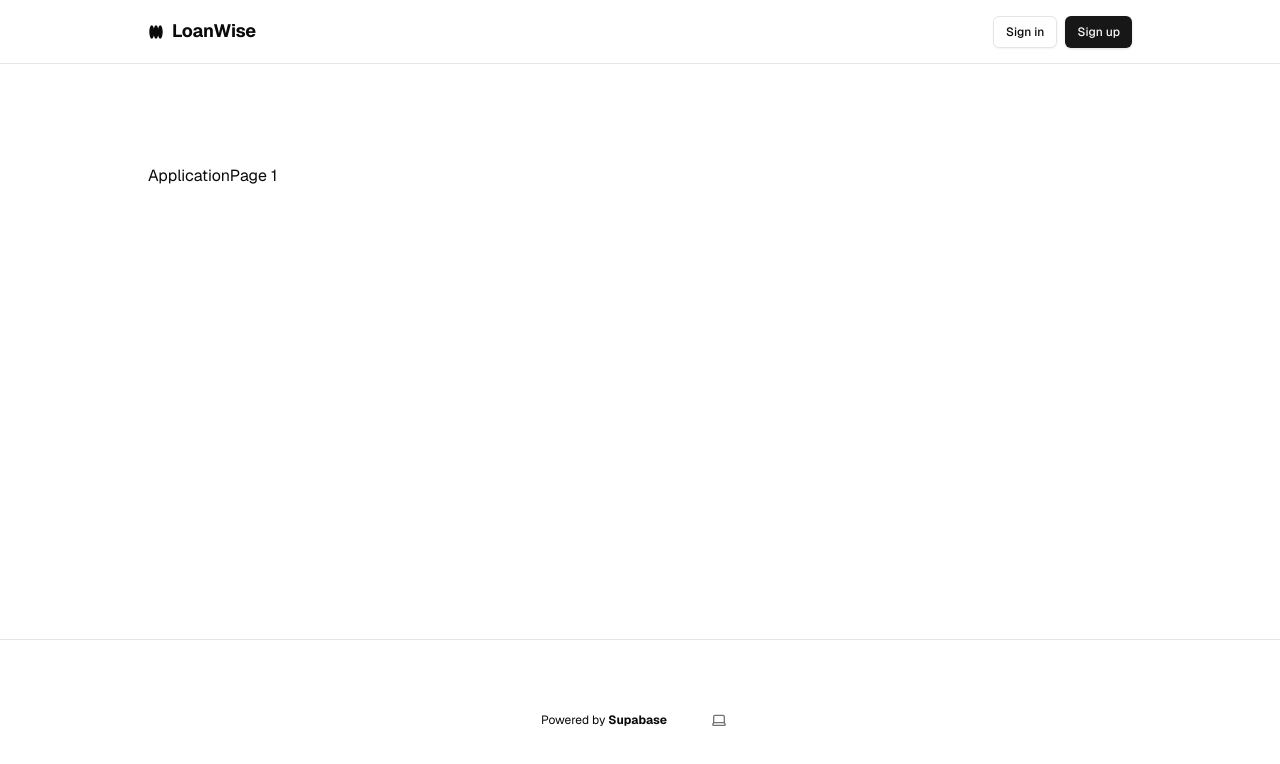
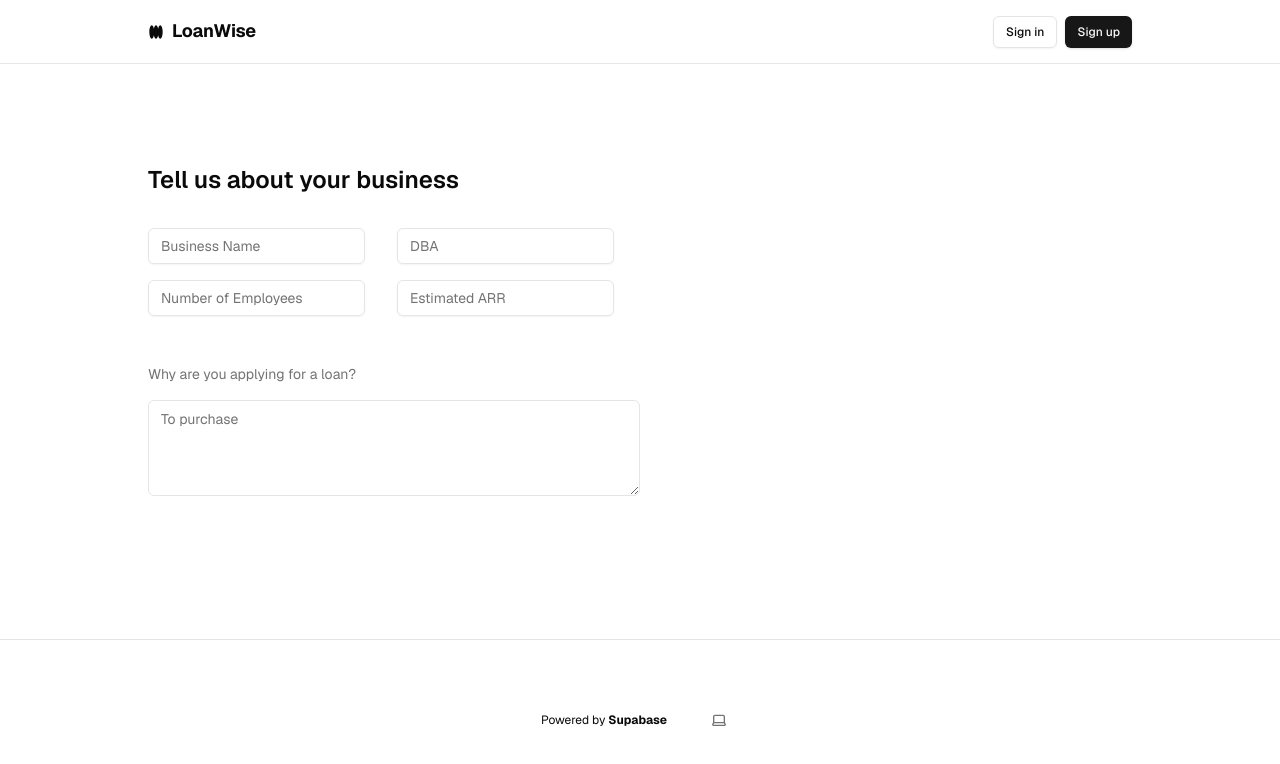
Before and after one commit to anishmitta1/casca, a Next.js app: page /application/1 in a window 1280 px wide. Shown: the top 764 px of the page. Built offline with nearby package versions, Linux system fonts and the light colour scheme; no server answers.

Commit message:
changing placeholder

```diff
--- /dev/null
+++ b/app/application/[id]/form.tsx
@@ -0,0 +1,94 @@
+"use client";
+
+import { Input } from "@/components/ui/input";
+import { Textarea } from "@/components/ui/textarea";
+import { useEffect, useRef, useState } from "react";
+
+const PLACEHOLDER_OPTIONS = [
+  "To expand operations",
+  "To purchase equipment or inventory",
+  "To refinance debt",
+  "To hire new employees",
+];
+
+const useChangingPlaceholder = () => {
+  const [currentText, setCurrentText] = useState("");
+  const [currentIndex, setCurrentIndex] = useState(0);
+  const [isDeleting, setIsDeleting] = useState(false);
+  const [index, setIndex] = useState(0);
+
+  useEffect(() => {
+    if (index === PLACEHOLDER_OPTIONS.length) {
+      return;
+    }
+
+    const currentPhrase = PLACEHOLDER_OPTIONS[index];
+    const timeout = setTimeout(() => {
+      if (!isDeleting) {
+        // Typing forward
+        if (currentIndex < currentPhrase.length) {
+          setCurrentText(currentPhrase.slice(0, currentIndex + 1));
+          setCurrentIndex(currentIndex + 1);
+        } else {
+          // Pause before deleting
+          setTimeout(() => setIsDeleting(true), 1500);
+        }
+      } else {
+        // Deleting
+        if (currentIndex > 0) {
+          setCurrentText(currentPhrase.slice(0, currentIndex - 1));
+          setCurrentIndex(currentIndex - 1);
+        } else {
+          // Move to next phrase
+          setIsDeleting(false);
+
+          setIndex(index + 1);
+        }
+      }
+    }, 25);
+
+    return () => clearTimeout(timeout);
+  }, [currentText, currentIndex, isDeleting, index, PLACEHOLDER_OPTIONS]);
+
+  //   useEffect(() => {
+  //     if (index === PLACEHOLDER_OPTIONS.length - 1) {
+  //       clearInterval(interval.current!);
+  //     }
+  //   }, [index]);
+
+  return currentText;
+};
+
+const Form = () => {
+  const placeholder = useChangingPlaceholder();
+
+  return (
+    <div>
+      <div className="text-2xl font-semibold">Tell us about your business</div>
+
+      <div className="mt-8 space-y-4">
+        <div className="flex items-center gap-8">
+          <Input placeholder="Business Name" className="w-fit" />
+          <Input placeholder="DBA" className="w-fit" />
+        </div>
+
+        <div className="flex items-center gap-8">
+          <Input placeholder="Number of Employees" className="w-fit" />
+          <Input placeholder="Estimated ARR" className="w-fit" />
+        </div>
+
+        <div className="pt-8">
+          <div className="text-sm text-muted-foreground">
+            Why are you applying for a loan?
+          </div>
+
+          <div className="mt-4">
+            <Textarea placeholder={placeholder} className="w-1/2 h-24" />
+          </div>
+        </div>
+      </div>
+    </div>
+  );
+};
+
+export default Form;
--- a/app/application/[id]/page.tsx
+++ b/app/application/[id]/page.tsx
@@ -1,3 +1,6 @@
+import { Input } from "@/components/ui/input";
+import Form from "./form";
+
 interface ApplicationPageProps {
   params: {
     id: string;
@@ -7,7 +10,11 @@ interface ApplicationPageProps {
 const ApplicationPage = ({ params }: ApplicationPageProps) => {
   const { id } = params;
 
-  return <div>ApplicationPage {id}</div>;
+  return (
+    <div>
+      <Form />
+    </div>
+  );
 };
 
 export default ApplicationPage;
--- a/app/home/applications-table.tsx
+++ b/app/home/applications-table.tsx
@@ -19,6 +19,10 @@ interface ApplicationsTableProps {
 
 const ApplicationsTable = ({ applications }: ApplicationsTableProps) => {
   const router = useRouter();
+
+  if (applications.length === 0) {
+    return <div>No applications found</div>;
+  }
 
   return (
     <div className="border rounded-lg">
--- a/app/home/new-application-button.tsx
+++ b/app/home/new-application-button.tsx
@@ -1,6 +1,6 @@
 "use client";
 import { startNewApplication } from "@/lib/backend/loan-application";
-import { User } from "@supabase/supabase-js";
+import { User } from "@/types";
 import { useRouter } from "next/navigation";
 
 interface NewApplicationButtonProps {
--- /dev/null
+++ b/components/ui/textarea.tsx
@@ -0,0 +1,18 @@
+import * as React from "react";
+
+import { cn } from "@/lib/utils";
+
+function Textarea({ className, ...props }: React.ComponentProps<"textarea">) {
+  return (
+    <textarea
+      data-slot="textarea"
+      className={cn(
+        "border-input placeholder:text-muted-foreground focus-visible:border-ring focus-visible:ring-ring/50 aria-invalid:ring-destructive/20 dark:aria-invalid:ring-destructive/40 aria-invalid:border-destructive dark:bg-input/30 flex field-sizing-content min-h-16 w-full rounded-md border bg-transparent px-3 py-2 text-base shadow-xs transition-[color,box-shadow] outline-none focus-visible:ring-[1px] disabled:cursor-not-allowed disabled:opacity-50 md:text-sm",
+        className
+      )}
+      {...props}
+    />
+  );
+}
+
+export { Textarea };
```
Also changed, not shown: constants.ts (added, +9 -0 lines).
